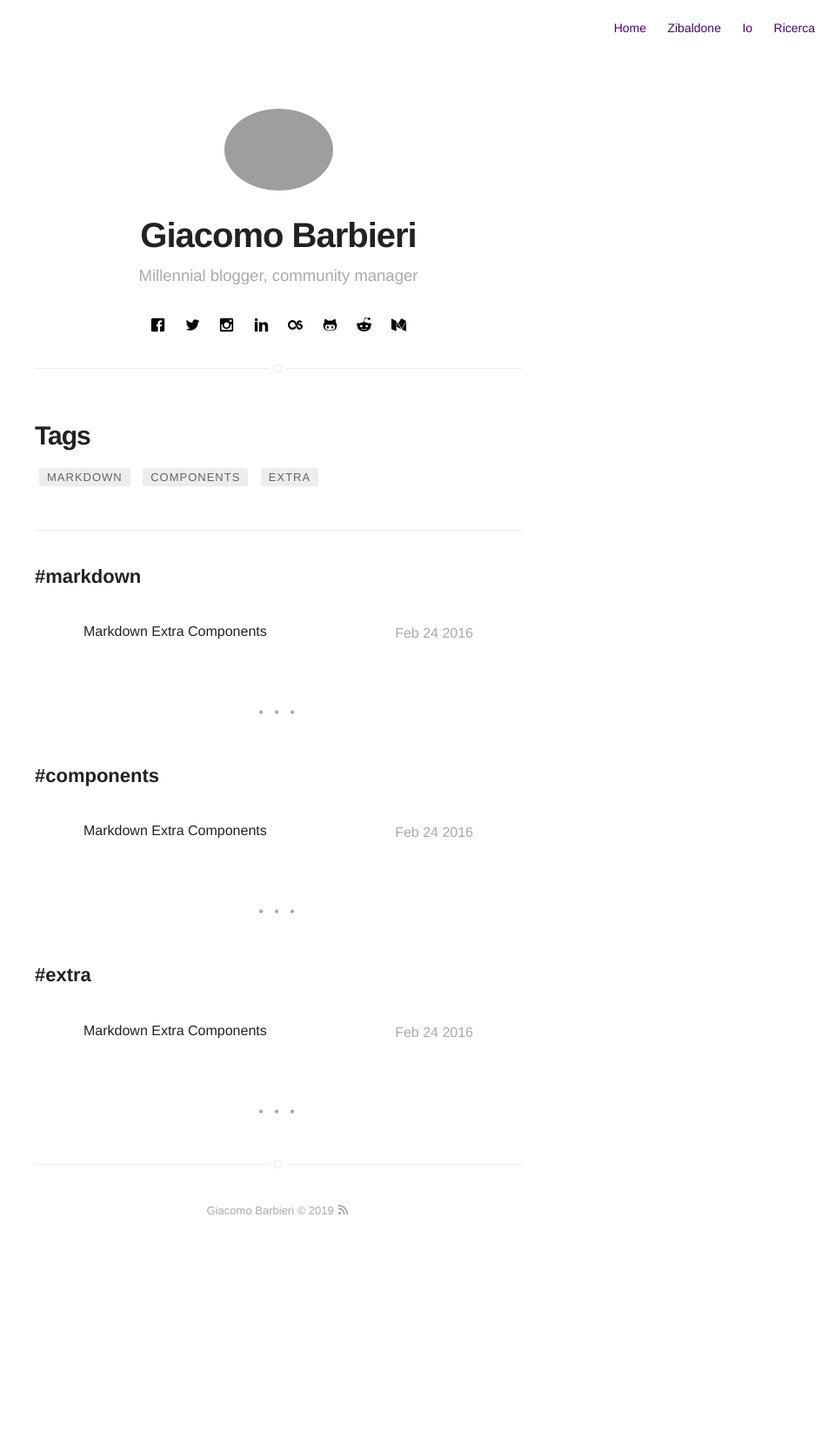
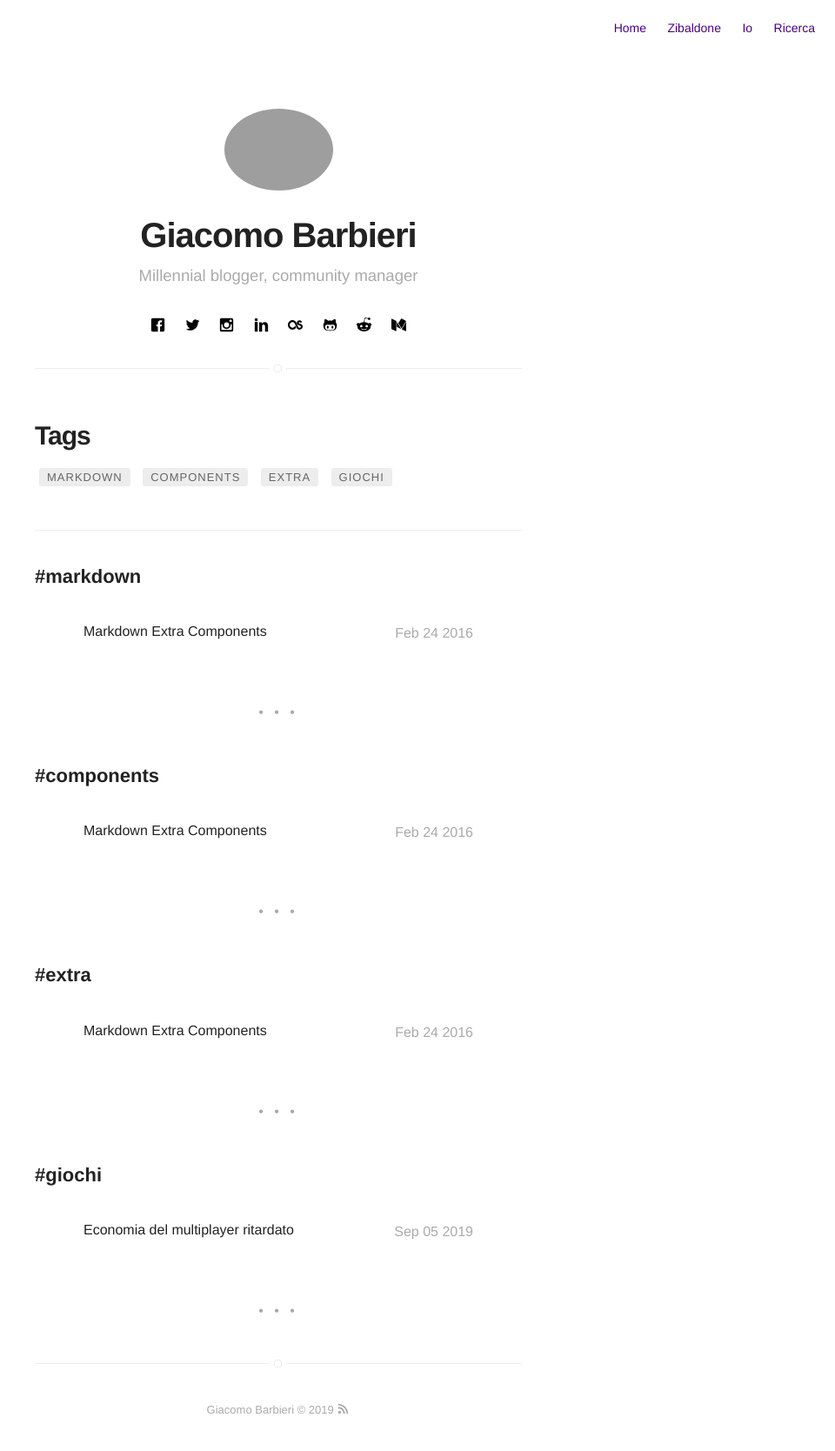
Before and after one commit to iJaack/Jaack, a Jekyll site: the page built from tags.html, in a window 1280 px wide. Shown: the whole page at 87% size, without its empty margins (320-1280 px from the left). Built offline with Jekyll 4.4.1, drawn with Linux system fonts in a browser that asks for light colours; before the commit the page ends 1439 px from its top, so only the background shows below that.

Commit message:
Di nuovo

```diff
--- a/_posts/2019-09-05-multiplayer-ritardo-cyberpunk.markdown
+++ b/_posts/2019-09-05-multiplayer-ritardo-cyberpunk.markdown
@@ -1,5 +1,5 @@
 ---
-title: "L'economia del multiplayer ritardato"
+title: "Economia del multiplayer ritardato"
 layout: post
 date: 2019-09-05 11:40
 image: /assets/images/cyberpunk-2077.jpg
```
Also changed, not shown: other parts of _posts/2019-09-05-multiplayer-ritardo-cyberpunk.markdown (+1 -2 lines).
